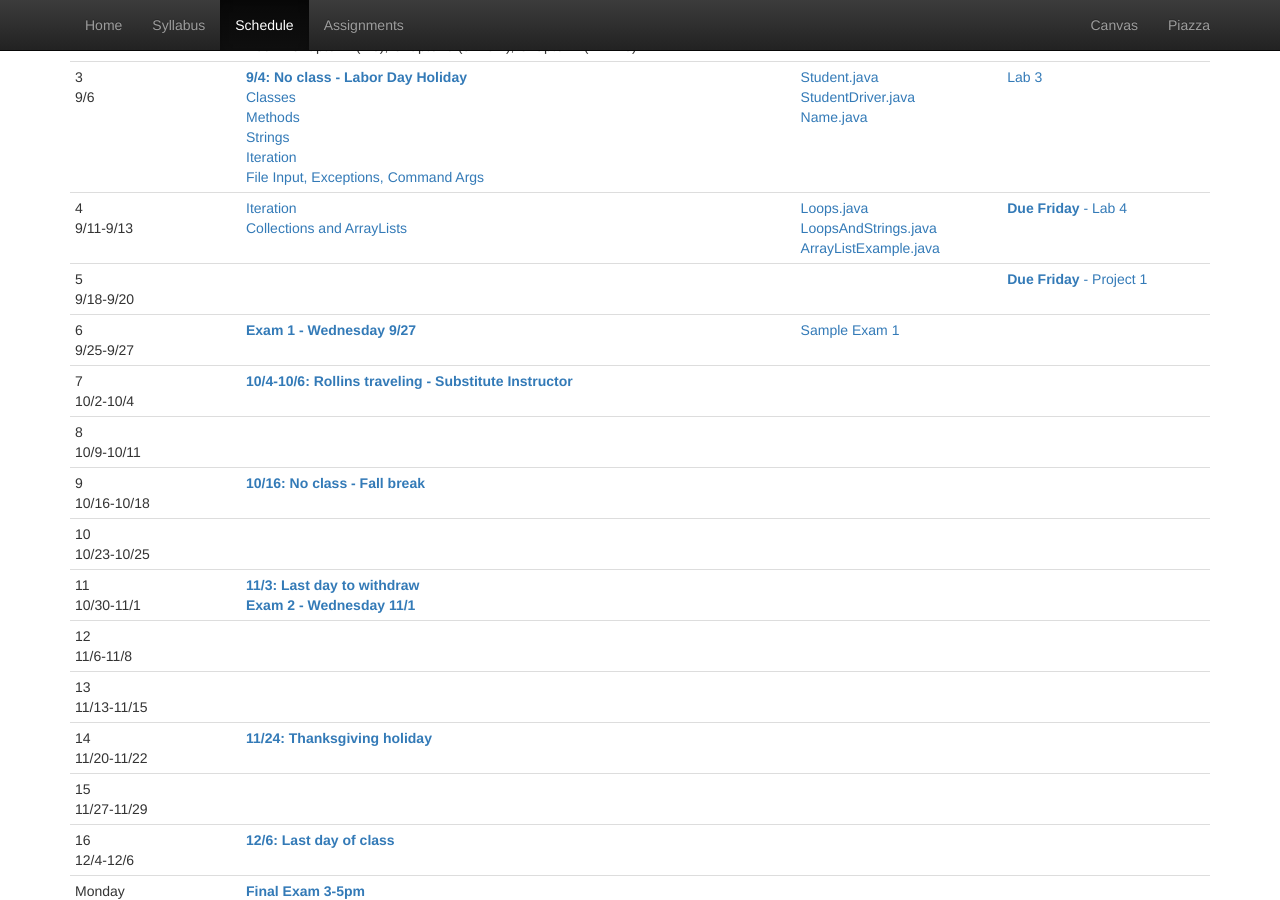
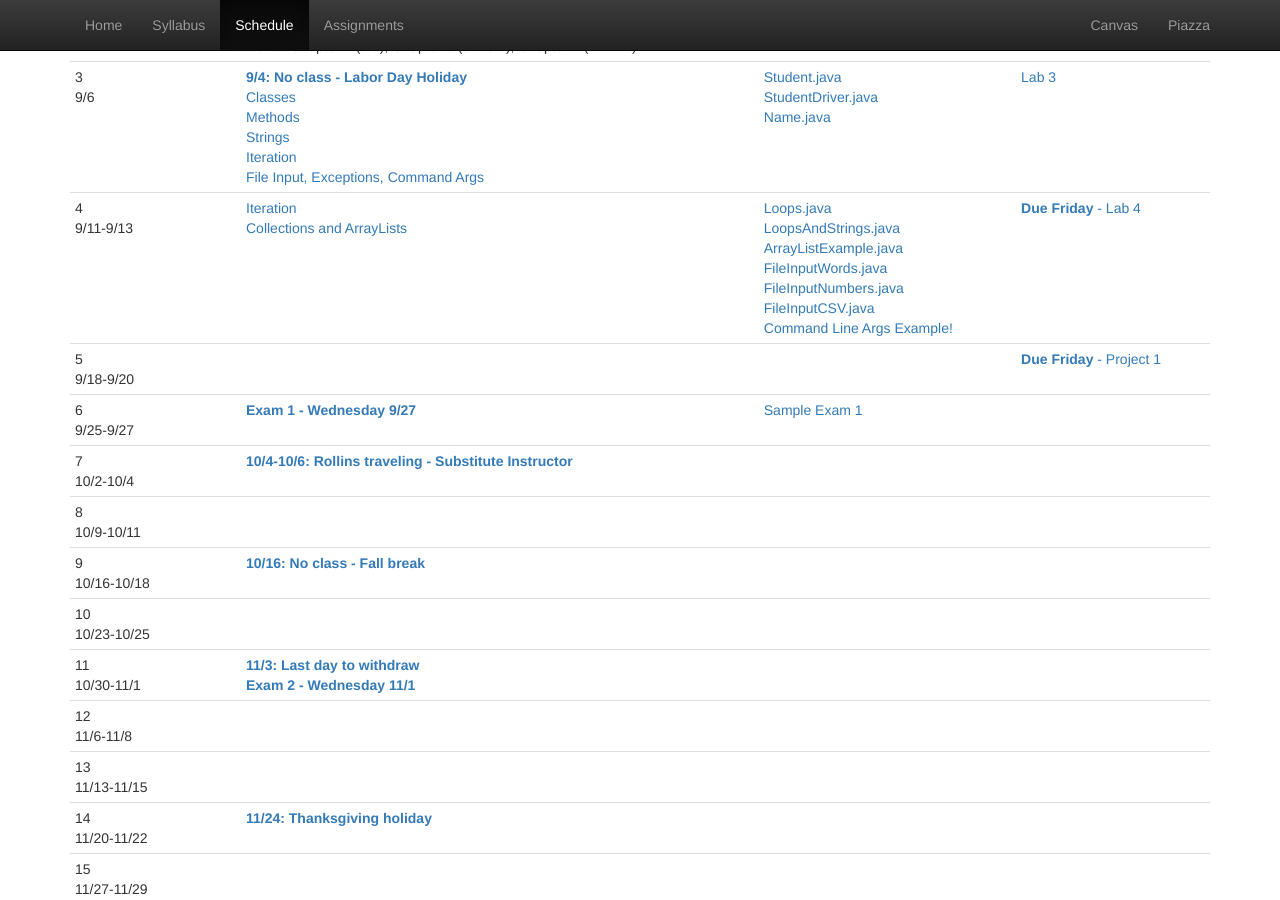
Before and after one commit to CS112-F17/cs112-f17.github.io, a Jekyll site: the page built from schedule.html, in a window 1280 px wide and 900 px high, scrolled down 431 px. Built offline with Jekyll 4.4.1, drawn with Linux system fonts in a browser that asks for light colours.

Commit message:
add examples

```diff
--- a/schedule.html
+++ b/schedule.html
@@ -113,6 +113,10 @@ title: Schedule
 			<a href="https://github.com/CS112-F17/code/blob/master/Loops.java">Loops.java</a><br/>
 			<a href="https://github.com/CS112-F17/code/blob/master/LoopsAndStrings.java">LoopsAndStrings.java</a><br/>
 			<a href="https://github.com/CS112-F17/code/blob/master/ArrayListExample.java">ArrayListExample.java</a><br/>
+			<a href="https://github.com/CS112-F17/code/blob/master/FileInputWords.java">FileInputWords.java</a><br/>
+			<a href="https://github.com/CS112-F17/code/blob/master/FileInputNumbers.java">FileInputNumbers.java</a><br/>
+			<a href="https://github.com/CS112-F17/code/blob/master/FileInputCSV.java">FileInputCSV.java</a><br/>
+			<a href="https://github.com/CS112-F17/code/blob/master/FileInputCSV.java">Command Line Args Example!</a><br/>
 <!-- 				<a href="https://github.com/CS112-F17/code/blob/master/Student.java">Student.java</a><br/>
 		<a href="https://github.com/CS112-F17/code/blob/master/StudentList.java">StudentList.java</a><br/>
 		<a href="https://github.com/CS112-F17/code/blob/master/StudentListBuilder.java">StudentListBuilder.java</a><br/>
```
